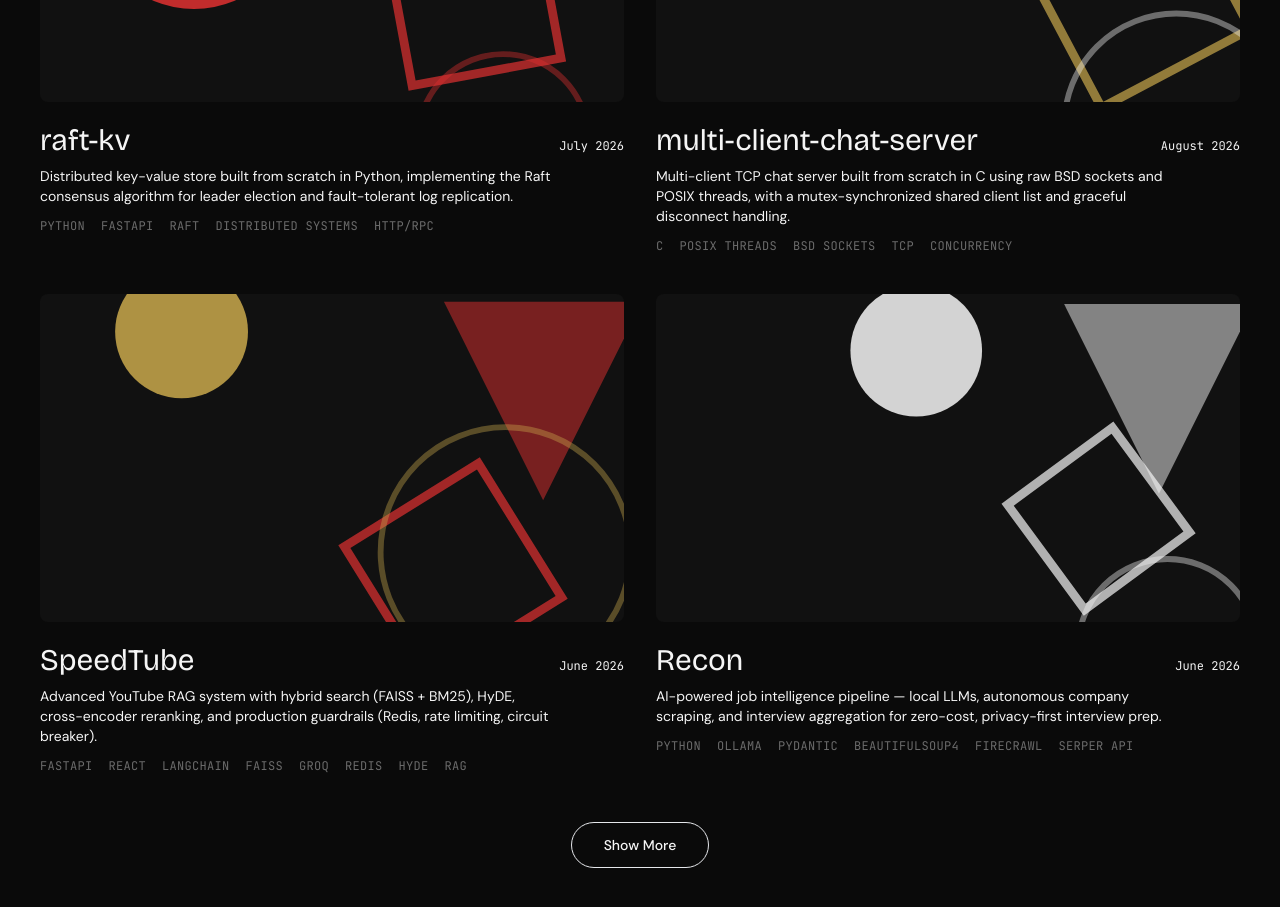
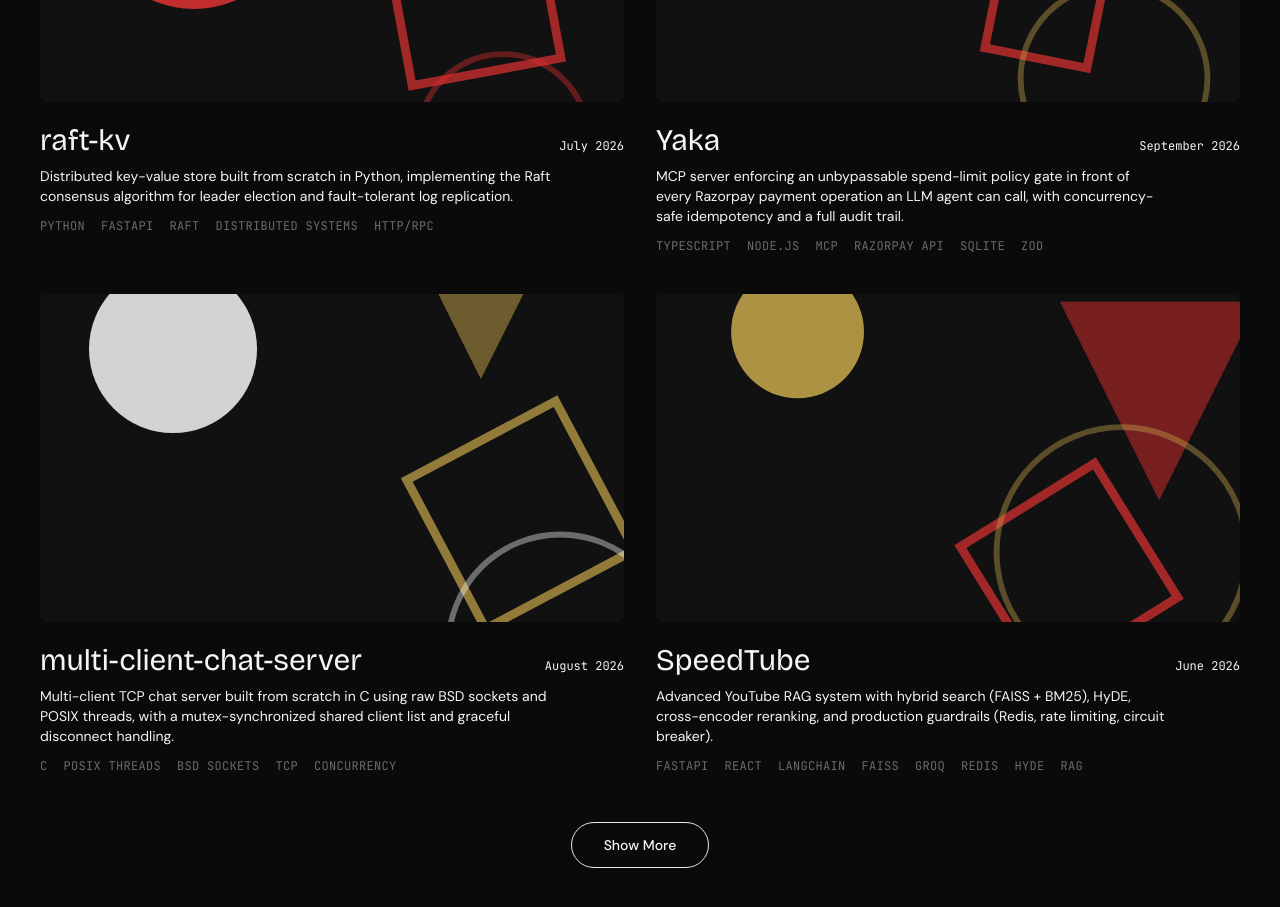
Before and after one commit to divijaiwanth/Personal-Portfolio, a React (Vite) app: page / in a window 1280 px wide. Shown: the part 1980-2887 px from the top of the page. Built offline with nearby package versions, Linux system fonts and the light colour scheme.

Commit message:
added yaka

```diff
--- a/src/data/projects.ts
+++ b/src/data/projects.ts
@@ -31,6 +31,26 @@ Verified live end-to-end, including killing the leader process mid-session and c
     role: 'Backend Engineer',
     githubUrl: 'https://github.com/divijaiwanth/raft-kv',
     coverImage: '/images/speedtube-cover.svg', // Add this image
+    images: [],
+    featured: true,
+  },
+  {
+    slug: 'yaka',
+    title: 'Yaka',
+    year: 'September 2026',
+    shortDescription:
+      'MCP server enforcing an unbypassable spend-limit policy gate in front of every Razorpay payment operation an LLM agent can call, with concurrency-safe idempotency and a full audit trail.',
+    longDescription: `🔒 Yaka is a safety layer for agentic payments that an LLM cannot talk its way around — an MCP server that puts a single, unbypassable policy gate in front of every Razorpay operation that moves money.
+
+The core design decision: safety checks are not a tool the agent is supposed to call before charging a payment, they're unconditional middleware running inside every gated tool's own handler, before a single line of Razorpay-calling code executes. charge_payment, capture_payment, create_refund, and create_instant_settlement all route through the same shared pipeline and the same daily spend cap, checked in order (velocity limit, per-transaction amount cap, distinct-payee sprawl limit) — an agent can't dodge a limit by moving money through a different tool call, because there's no tool call that skips the gate.
+
+The gate itself is deterministic, unit-testable TypeScript, not a probabilistic LLM judgment call — the agent decides what to attempt, the code decides what's allowed. Idempotency is verified under actual concurrent duplicate calls (not just sequential retries), and every decision, blocked or allowed, is written to a queryable audit log from the first tool call.
+
+Built against real Razorpay test-mode APIs rather than mocks, and documented the account-level limitations that are Razorpay's, not the code's — instant settlements can't complete in test mode, some emandate flows need account activation — rather than hiding what doesn't fully close the loop.`,
+    techStack: ['TypeScript', 'Node.js', 'MCP', 'Razorpay API', 'SQLite', 'Zod'],
+    role: 'Backend / AI Systems Engineer',
+    githubUrl: 'https://github.com/divijaiwanth/YAKA',
+    coverImage: '/images/yaka-cover.svg', // Add this image
     images: [],
     featured: true,
   },
```
